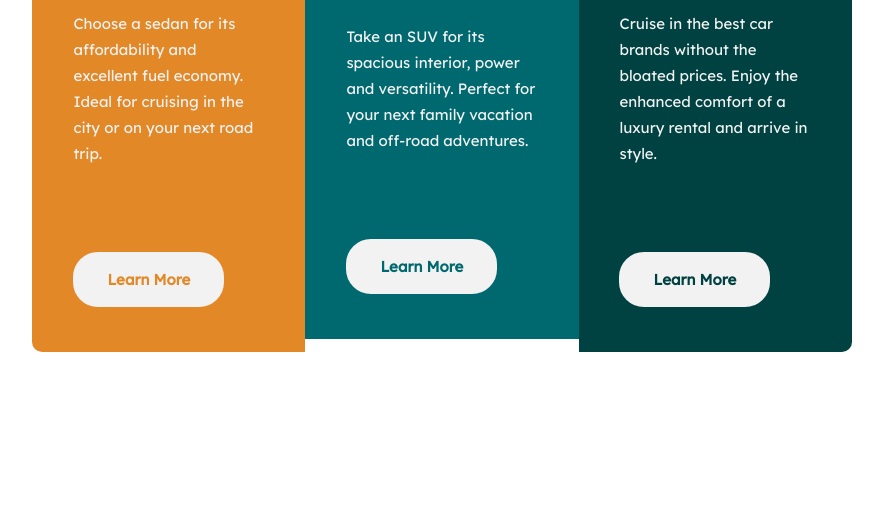
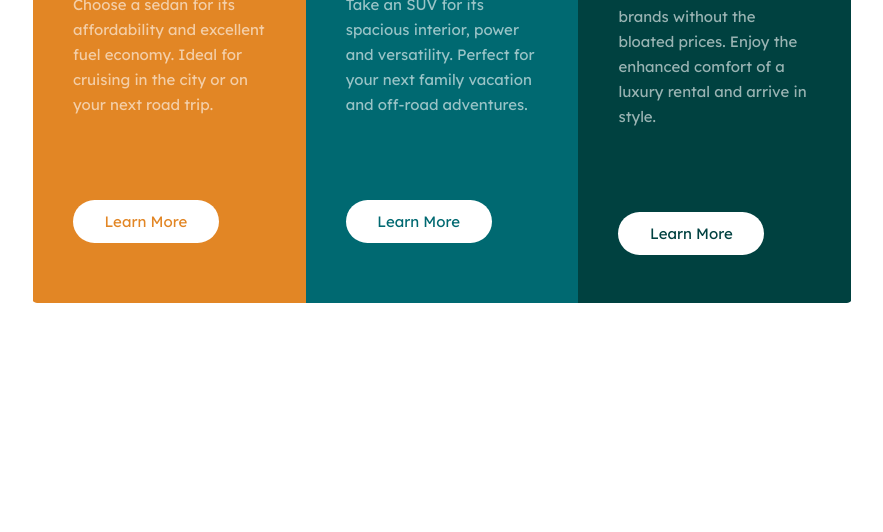
Before and after one commit to Hyuuga81/3-column-preview-cards, a plain HTML site: page index.html in a window 1280 px wide. Shown: the part 359-891 px from the top of the page, without its empty margins (198-1081 px from the left). After the commit the page ends 800 px from the top, so only its background shows below. Drawn offline with Linux system fonts and the light colour scheme.

Commit message:
Added new styles

```diff
--- /dev/null
+++ b/css/styles2.css
@@ -0,0 +1,130 @@
+* {
+    padding: 0;
+    margin: 0;
+}
+
+html {
+    font-size: 15px;
+}
+
+body {
+    width: 100%;
+    font-size: 1em;
+    font-family: "Lexend Deca", sans-serif;
+    color: #fff;
+    display: flex;
+    justify-content: center;
+    align-items: center;
+    flex-flow: row wrap;
+}
+
+main {
+    width: 87.2%;
+    display: flex;
+    justify-content: center;
+    align-items: center;
+    flex-flow: row wrap;
+    margin: 20px 0 20px 0;
+    border-radius: 5px;
+    overflow: hidden;
+}
+
+section {
+    width: 100%;
+    display: flex;
+    justify-content: center;
+    align-items: center;
+    flex-flow: row wrap;
+    padding: 48px 0 60px 0;
+}
+
+section .container {
+    width: 70.6%;
+    display: flex;
+    justify-content: center;
+    align-items: center;
+    flex-flow: row wrap;
+}
+
+/* GENERAL STYLES */
+img {
+    margin-bottom: 35px;
+}
+
+h1 {
+    font-family: "Big Shoulders Display", sans-serif;
+    font-weight: bold;
+    font-size: 2.67em;
+    text-transform: uppercase;
+}
+
+p {
+    font-weight: normal;
+    padding: 25px 0 37px 0;
+    line-height: 25px;
+    opacity: 60%;
+}
+
+a {
+    text-decoration: none;
+    font-size: 1em;
+    padding: 12px 31.5px;
+    background-color: #fff;
+    border-radius: 25px;
+}
+
+/* SEDANS SECTION */
+.sedans {
+    background: #E28625;
+}
+
+.sedans a {
+    color: #E28625;
+}
+
+/* SUVs SECTION */
+.suvs {
+    background: #006971;
+}
+
+.suvs a {
+    color: #006971;
+}
+
+/* LUXURY SECTION */
+.luxury {
+    background: #004140;
+}
+
+.luxury a {
+    color: #004140;
+}
+
+
+/* DESKTOP STYLES  */
+@media (min-width: 1200px) {
+    body {
+        height: 100vh;
+    }
+
+    main {
+        width: 64%;
+        max-width: 920px;
+        align-items: stretch;
+    }
+
+    section {
+        width: 33.3%;
+    }
+
+    p {
+        padding: 25px 0 95px 0;
+    }
+
+    /* MOUSEOVER STYLES */
+    a:hover {
+        background: transparent;
+        color: #fff;
+        border: 2px solid #fff;
+    }
+}
--- a/index.html
+++ b/index.html
@@ -1,46 +1,63 @@
 <!DOCTYPE html>
 <html lang="en">
+
 <head>
     <meta charset="UTF-8">
     <meta http-equiv="X-UA-Compatible" content="IE=edge">
     <meta name="viewport" content="width=device-width, initial-scale=1.0">
 
     <!-- Google fonts -->
-    <link href="https://fonts.googleapis.com/css2?family=Big+Shoulders+Display:wght@700&family=Lexend+Deca&display=swap" rel="stylesheet">
+    <link rel="preconnect" href="https://fonts.googleapis.com">
+    <link rel="preconnect" href="https://fonts.gstatic.com" crossorigin>
+    <link
+        href="https://fonts.googleapis.com/css2?family=Big+Shoulders+Display:wght@100..900&family=Lexend+Deca:wght@100..900&display=swap"
+        rel="stylesheet">
 
     <!-- Link to css -->
-    <link rel="stylesheet" type="text/css" href="css/styles.css">
+    <link rel="stylesheet" type="text/css" href="css/styles2.css">
 
     <title>3 Column Preview Cards</title>
 </head>
+
 <body>
     <main>
+        <section class="sedans">
             <div class="container">
-            <section class="sedans">
                 <div class="packaging">
                     <img src="img/icon-sedans.svg" alt="sedans">
                     <h1>Sedans</h1>
-                    <p>Choose a sedan for its affordability and excellent fuel economy. Ideal for cruising in the city or on your next road trip.</p>
-                    <anchor class="sedans-button">Learn More</anchor>
+                    <p>Choose a sedan for its affordability and excellent fuel economy. Ideal for cruising in the city
+                        or on your next road trip.</p>
+                    <a href="#" class="sedans-button">Learn More</a>
+                </div>
             </div>
         </section>
+
         <section class="suvs">
+            <div class="container">
                 <div class="packaging">
                     <img src="img/icon-suvs.svg" alt="suvs">
                     <h1>Suvs</h1>
-                    <p>Take an SUV for its spacious interior, power and versatility. Perfect for your next family vacation and off-road adventures.</p>
-                    <anchor class="suvs-button">Learn More</anchor>
+                    <p>Take an SUV for its spacious interior, power and versatility. Perfect for your next family
+                        vacation and off-road adventures.</p>
+                    <a href="#" class="suvs-button">Learn More</a>
+                </div>
             </div>
         </section>
+
         <section class="luxury">
+            <div class="container">
                 <div class="packaging">
                     <img src="img/icon-luxury.svg" alt="luxury">
                     <h1>Luxury</h1>
-                    <p>Cruise in the best car brands without the bloated prices. Enjoy the enhanced comfort of a luxury rental and arrive in style.</p>
-                    <anchor class="luxury-button">Learn More</anchor>
+                    <p>Cruise in the best car brands without the bloated prices. Enjoy the enhanced comfort of a luxury
+                        rental and arrive in style.</p>
+                    <a href="#" class="luxury-button">Learn More</a>
+                </div>
             </div>
         </section>
-        </div>
+
     </main>
 </body>
+
 </html>
```
Lines whose indentation alone changed are shown as unchanged.
